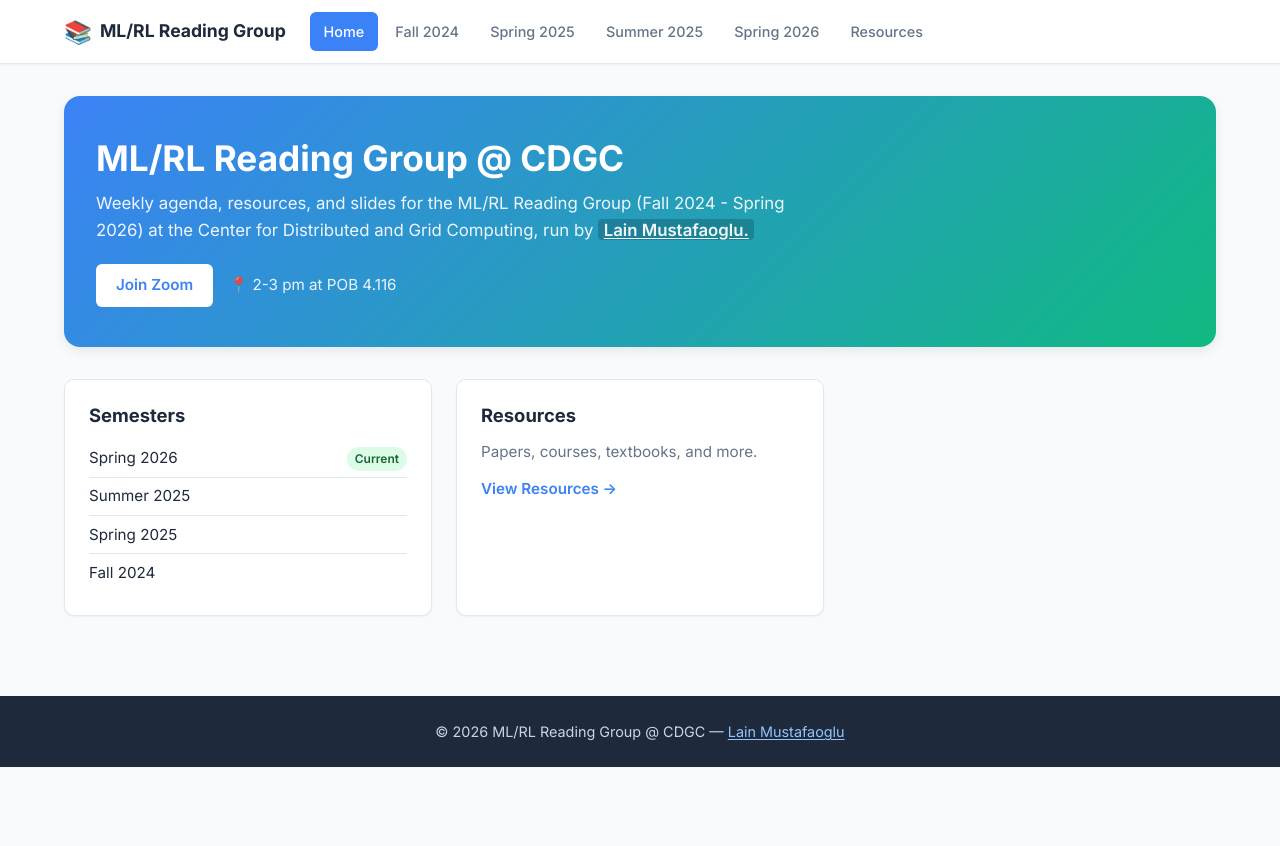
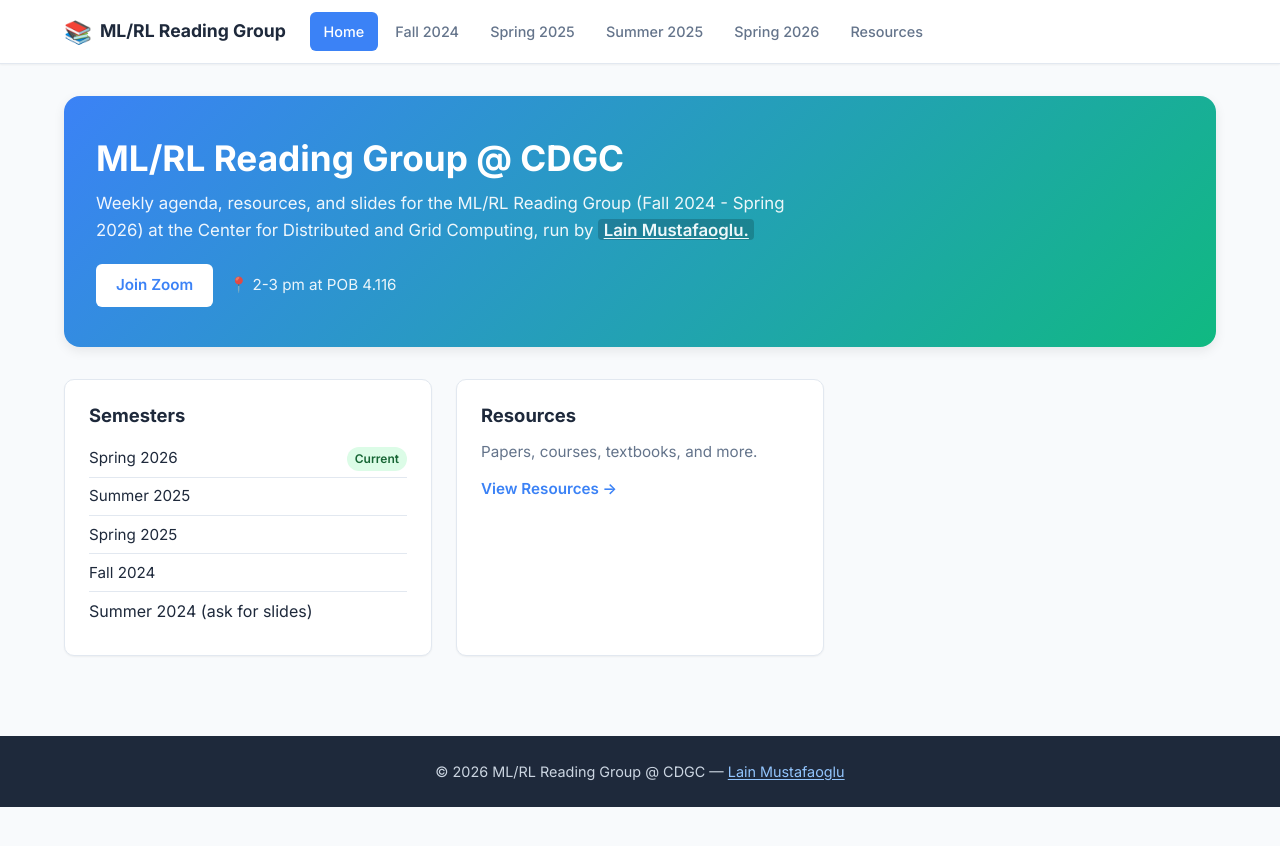
Before and after one commit to sumust/mlreadinggroup, a Jekyll site: the page built from index.md, in a window 1280 px wide. Shown: the top 846 px of the page. Built offline with Jekyll 4.4.1, drawn with Linux system fonts in a browser that asks for light colours.

Commit message:
Add Summer 2024 entry to index

```diff
--- a/index.md
+++ b/index.md
@@ -20,6 +20,7 @@
       <li><a href="{{ '/summer2025/' | relative_url }}">Summer 2025</a></li>
       <li><a href="{{ '/spring2025/' | relative_url }}">Spring 2025</a></li>
       <li><a href="{{ '/fall2024/' | relative_url }}">Fall 2024</a></li>
+      <li>Summer 2024 (ask for slides) </li>
     </ul>
   </div>
 
```
